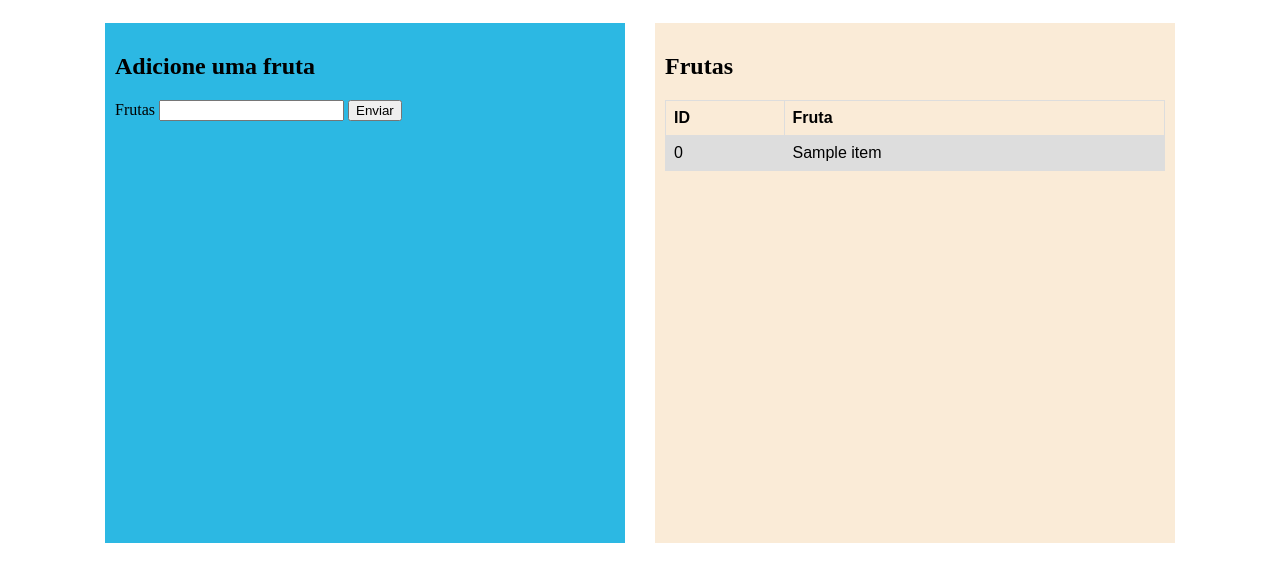
After one commit to WillCh3/Flask, a Flask app: template add_item_flask_listas/templates/index.html in a window 1280 px wide. The commit adds this page. Shown: the top 582 px of the page. Run offline with Flask 2, Linux system fonts and the light colour scheme; the template is opened without the code that fills it: most values are stand-ins (such as "Sample title", 1, 10 or a date in 2020).

Commit message:
Commite exercicio 03
- Criar um formulario para adição de itens
- Adicionar item a uma lista
- Mostrar itens da lista em uma tabela  em html

```diff
--- /dev/null
+++ b/add_item_flask_listas/app.py
@@ -0,0 +1,17 @@
+from crypt import methods
+from flask import Flask, render_template, request
+
+app = Flask(__name__)
+
+frutas = []
+
+@app.route('/', methods=['GET', 'POST'])
+def index():
+    if request.method == 'POST':
+        if request.form.get('fruta'):
+            frutas.append(request.form.get('fruta'))
+    return render_template('index.html', frutas= frutas)
+
+
+if __name__ == '__main__':
+    app.run(debug=True)
--- /dev/null
+++ b/add_item_flask_listas/static/style.css
@@ -0,0 +1,40 @@
+
+#container{
+  display: flex;
+  justify-content: center;
+  flex-direction: row;
+  flex-wrap: wrap;
+}
+
+#tabela_frutas{
+    width: 500px;
+    height: 500px;
+    margin: 15px;
+    background-color: antiquewhite;
+    overflow: auto;
+    padding: 10px;
+
+}
+table {
+  font-family: arial, sans-serif;
+  border-collapse: collapse;
+  width: 100%;
+}
+
+td, th {
+  border: 1px solid #dddddd;
+  text-align: left;
+  padding: 8px;
+}
+
+tr:nth-child(even) {
+  background-color: #dddddd;
+}
+
+#form_frutas{
+  width: 500px;
+  height: 500px;
+  margin: 15px;
+  padding: 10px;
+  background-color: #0caddfdd;
+}
--- /dev/null
+++ b/add_item_flask_listas/templates/index.html
@@ -0,0 +1,37 @@
+<!DOCTYPE html>
+<html lang="en">
+<head>
+    <meta charset="UTF-8">
+    <meta http-equiv="X-UA-Compatible" content="IE=edge">
+    <meta name="viewport" content="width=device-width, initial-scale=1.0">
+    <link rel="stylesheet" href="../static/style.css">
+    <title>Document</title>
+</head>
+<body>
+    <div id="container">
+        <div id="form_frutas">
+            <h2>Adicione uma fruta</h2>
+            <form action="{{url_for('index')}}" method="post">
+                <label for="add_fruta">Frutas</label>
+                <input type="text" name="fruta" id="add_fruta">
+                <button type="submit">Enviar</button>
+            </form>
+        </div>
+        <div id="tabela_frutas">
+            <h2>Frutas</h2>
+            <table>
+                <tr>
+                    <th>ID</th>
+                    <th>Fruta</th>
+                </tr>
+                {% for item in frutas %}
+                <tr>
+                    <td>{{loop.index0}}</td>
+                    <td>{{item}}</td>
+                </tr>
+                {% endfor %}
+            </table>
+        </div>
+    </div>
+</body>
+</html>
--- a/flask_listas/templates/index.html
+++ b/flask_listas/templates/index.html
@@ -17,7 +17,7 @@
             </tr>
             {% for item in frutas %}
             <tr>
-                <td>0</td>
+                <td>{{1}}</td>
                 <td>{{item}}</td>
             </tr>
             {% endfor %}
```
Also changed, not shown: README.md, 1 other file.
